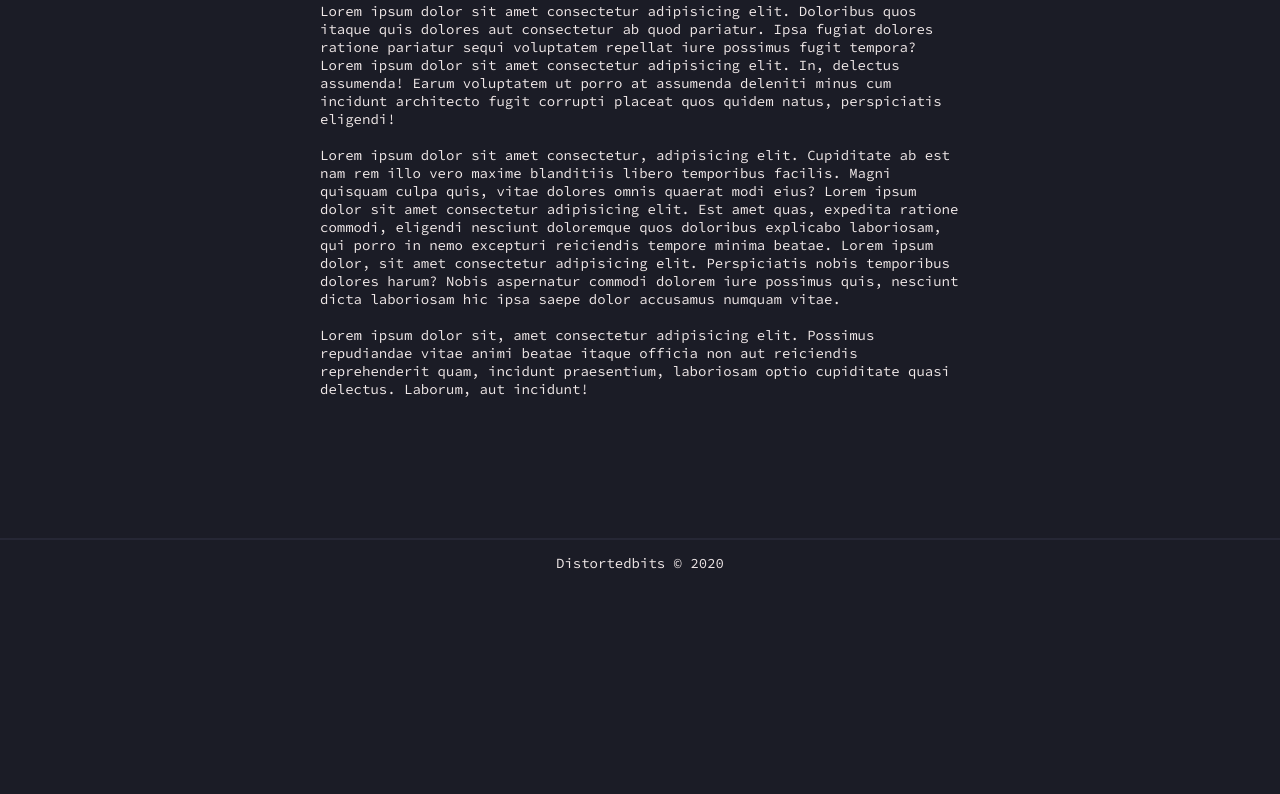
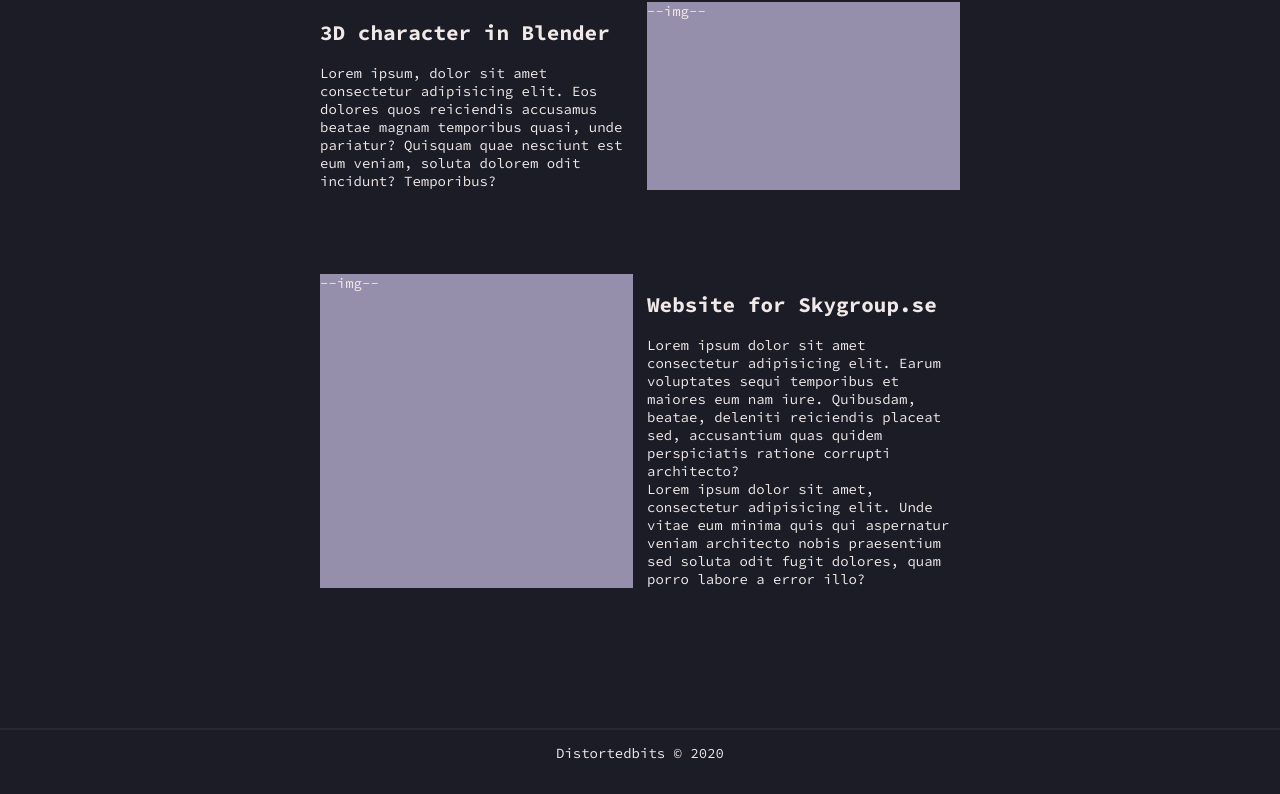
Before and after one commit to voro-ntisthlm/WEBWEB01, a plain HTML site: page active-projects.html in a window 1280 px wide. Shown: the part 178-972 px from the top of the page. Before the commit the page ends 858 px from the top, so only its background shows below. Drawn offline with Linux system fonts and the light colour scheme.

Commit message:
Fixing some stuff

```diff
--- a/Styles/master.css
+++ b/Styles/master.css
@@ -129,7 +129,7 @@ header {
 }
 
 header img{
-  margin-top: auto;
+  margin-top: 30%;
   margin-bottom: 0%;
   width: 100%;
   border-radius: 10px;
@@ -180,14 +180,28 @@ footer{
   grid-template-columns: repeat(auto-fit, minmax(300px, 1fr));
 }
 
+.grid-showcasse.layout{
+  margin-top: 1rem;
+  gap: 1rem;
+  row-gap: 6rem;
+  grid-template-columns: repeat(auto-fit, minmax(calc(50% - 1rem), 1fr));
+}
+
 .grid-card{
   border: 0.2rem solid var(--DarkAccent) ;
   border-radius: 0.2rem;
 }
 
+.grid-card.layout{
+  border: 0;
+  border-radius: 0;
+  border-color: none;
+}
 
-.grid-template{
-
+.grid-card.filler{
+  border: 0;
+  border-radius: 0;
+  background-color: #968fab;
 }
 
 
--- a/active-projects.html
+++ b/active-projects.html
@@ -4,9 +4,17 @@
     <meta charset="UTF-8" />
     <meta name="viewport" content="width=device-width, initial-scale=1.0" />
 
-    <link rel="stylesheet" href="Styles/master.css" />
+    <style>
+      @import url(Styles/master.css);
+    </style>
+    <title>Voro</title>
 
-    <title>Personal Website</title>
+    <meta name="description" content="This page is for a school project.">
+    <meta name="keywords" content="nti school">
+    <meta name="robots" content="index, follow">
+    <meta name="copyright" content="voro">
+    <meta name="language" content="EN">
+
   </head>
   <body>
     <nav class="navbar">
@@ -34,21 +42,24 @@
       <section >
         <div id="active-projects" class="anchour-point is-alone"></div>
         <article>
-          <h1>Active Projects</h1>
-          <p>Lorem ipsum dolor sit amet consectetur adipisicing elit. Doloribus quos
-          itaque quis dolores aut consectetur ab quod pariatur. Ipsa fugiat dolores
-          ratione pariatur sequi voluptatem repellat iure possimus fugit tempora?
-          <br>
-          Lorem ipsum dolor sit amet consectetur adipisicing elit. In, delectus assumenda! Earum voluptatem ut porro at assumenda deleniti minus cum incidunt architecto fugit corrupti placeat quos quidem natus, perspiciatis eligendi!
-          <br>
-          <br>
-          Lorem ipsum dolor sit amet consectetur, adipisicing elit. Cupiditate ab est nam rem illo vero maxime blanditiis libero temporibus facilis. Magni quisquam culpa quis, vitae dolores omnis quaerat modi eius?
-          Lorem ipsum dolor sit amet consectetur adipisicing elit. Est amet quas, expedita ratione commodi, eligendi nesciunt doloremque quos doloribus explicabo laboriosam, qui porro in nemo excepturi reiciendis tempore minima beatae.
-          Lorem ipsum dolor, sit amet consectetur adipisicing elit. Perspiciatis nobis temporibus dolores harum? Nobis aspernatur commodi dolorem iure possimus quis, nesciunt dicta laboriosam hic ipsa saepe dolor accusamus numquam vitae.
-          <br>
-          <br>
-          Lorem ipsum dolor sit, amet consectetur adipisicing elit. Possimus repudiandae vitae animi beatae itaque officia non aut reiciendis reprehenderit quam, incidunt praesentium, laboriosam optio cupiditate quasi delectus. Laborum, aut incidunt!
-          </p>
+          <h1>Projects</h1>
+          <div class="grid-showcasse layout">
+            <div class="grid-card layout">
+              <h2>3D character in Blender</h2>
+              Lorem ipsum, dolor sit amet consectetur adipisicing elit. Eos dolores quos reiciendis accusamus beatae magnam temporibus quasi, unde pariatur? Quisquam quae nesciunt est eum veniam, soluta dolorem odit incidunt? Temporibus?
+            </div>
+            <div class="grid-card filler">
+                --img--
+            </div>
+            <div class="grid-card filler">
+              --img--
+          </div>
+            <div class="grid-card layout">
+              <h2>Website for Skygroup.se</h2>
+              Lorem ipsum dolor sit amet consectetur adipisicing elit. Earum voluptates sequi temporibus et maiores eum nam iure. Quibusdam, beatae, deleniti reiciendis placeat sed, accusantium quas quidem perspiciatis ratione corrupti architecto?
+              <br>Lorem ipsum dolor sit amet, consectetur adipisicing elit. Unde vitae eum minima quis qui aspernatur veniam architecto nobis praesentium sed soluta odit fugit dolores, quam porro labore a error illo?
+            </div>
+          </div>
         </article>
       </section>
     </main>
```
Also changed, not shown: index.html (+8 -2 lines).
